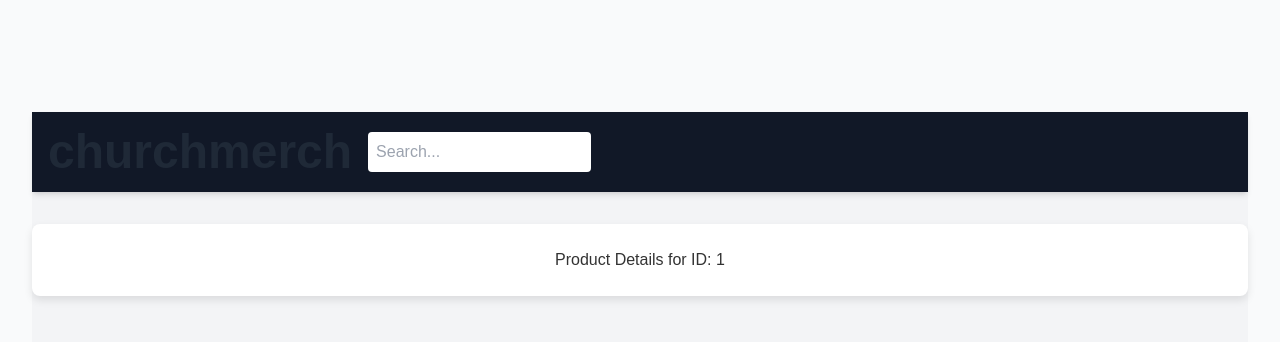
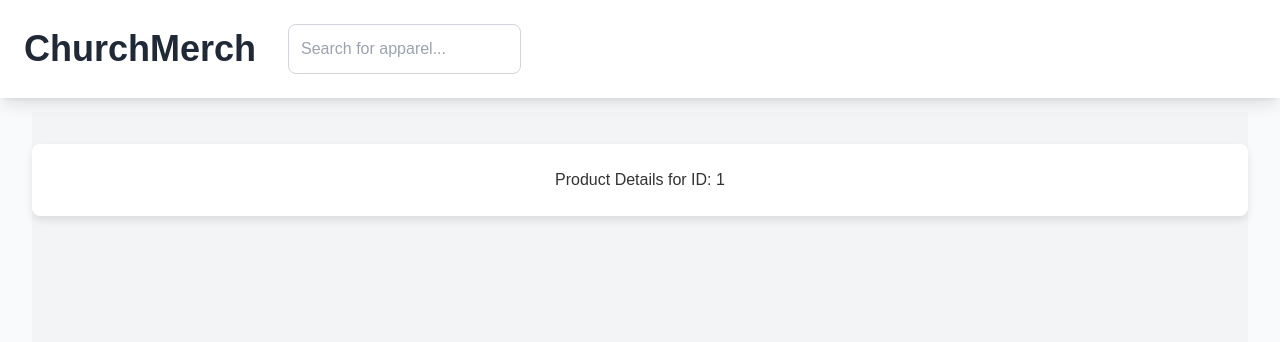
Before and after one commit to garrettbollenbacher/churchmerch, a React (Vite) app in the folder frontend/: page /product/1 in a window 1280 px wide. Shown: the top 342 px of the page. Built offline with nearby package versions, Linux system fonts and the light colour scheme.

Commit message:
updating header

```diff
--- a/frontend/src/components/Header.tsx
+++ b/frontend/src/components/Header.tsx
@@ -15,36 +15,19 @@ const Header: React.FC<HeaderProps> = ({ onSearch }) => {
   };
 
   return (
-    <nav className="w-full bg-gray-900 p-4 shadow-md flex items-center justify-between">
-      <div className="flex items-center space-x-4">
-        <Link
-          to="/"
-          className="text-5xl font-bold text-white title-link flex items-center"
-        >
-          <span>church</span>
-          {/* <img
-            src="/churchmerch-cross.png"
-            alt="Cross"
-            className="mx-2 h-6 w-6"
-          /> */}
-          <span>merch</span>
+    <nav className="w-full bg-white p-6 shadow-lg fixed top-0 left-0 z-50 flex items-center justify-between">
+      <div className="flex items-center space-x-8">
+        <Link to="/" className="text-4xl font-bold text-gray-900 title-link">
+          ChurchMerch
         </Link>
         <input
           type="text"
-          placeholder="Search..."
+          placeholder="Search for apparel..."
           value={searchTerm}
           onChange={handleSearchChange}
-          className="p-2 rounded ml-4"
+          className="p-3 rounded-lg border border-gray-300 focus:outline-none focus:ring-2 focus:ring-blue-500"
         />
       </div>
-      {/* <div className="flex space-x-4">
-        <Link to="/" className="text-white hover:text-gray-300">
-          Home
-        </Link>
-        <Link to="/contact" className="text-white hover:text-gray-300">
-          Contact
-        </Link>
-      </div> */}
     </nav>
   );
 };
```
